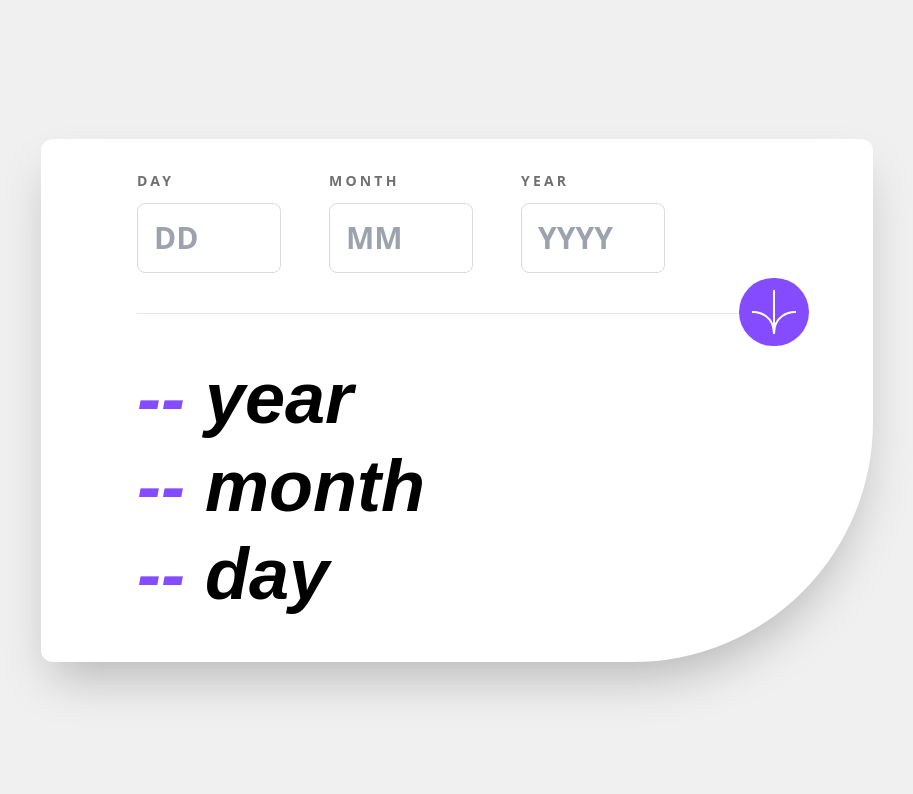
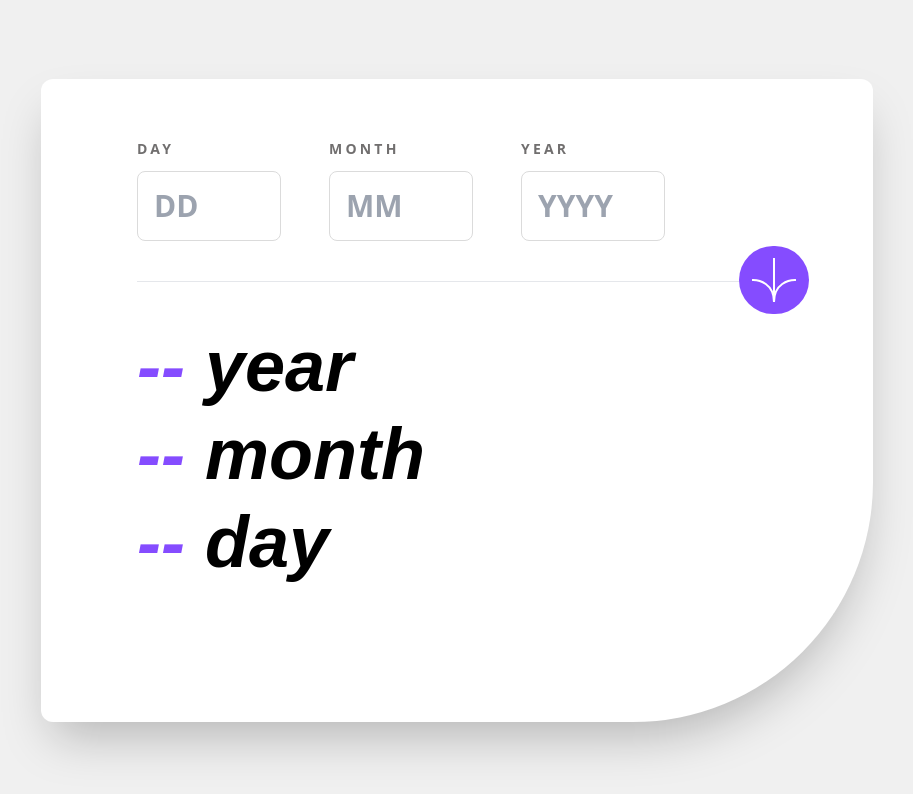
Before and after one commit to EdebaliErman/frontend-mentor-21, a React (Create React App) app: page / in a window 1280 px wide. Shown: the top 794 px of the page, without its empty margins (183-1096 px from the left). Built offline with nearby package versions, Linux system fonts and the light colour scheme.

Commit message:
Box is the edited

```diff
--- a/src/Style/Card.css
+++ b/src/Style/Card.css
@@ -2,10 +2,10 @@
 
 @layer components {
     .Card {
-        @apply shadow-2xl p-9 px-16 bg-White  font-popins flex justify-start items-start flex-col rounded-xl w-[52rem] rounded-br-[15rem]
+        @apply shadow-2xl p-9 py-32  px-16 bg-White  font-popins flex justify-start items-start flex-col rounded-xl w-[52rem] rounded-br-[15rem]
     }
     .Card form {
-        @apply relative mt-[-6rem] w-full flex justify-start items-start flex-col p-8
+        @apply relative mt-[-10rem] w-full flex justify-start items-start flex-col p-8
     }
     .Card form .box {
         @apply text-xl text-Offblack flex justify-center items-center gap-12 mb-6
```
